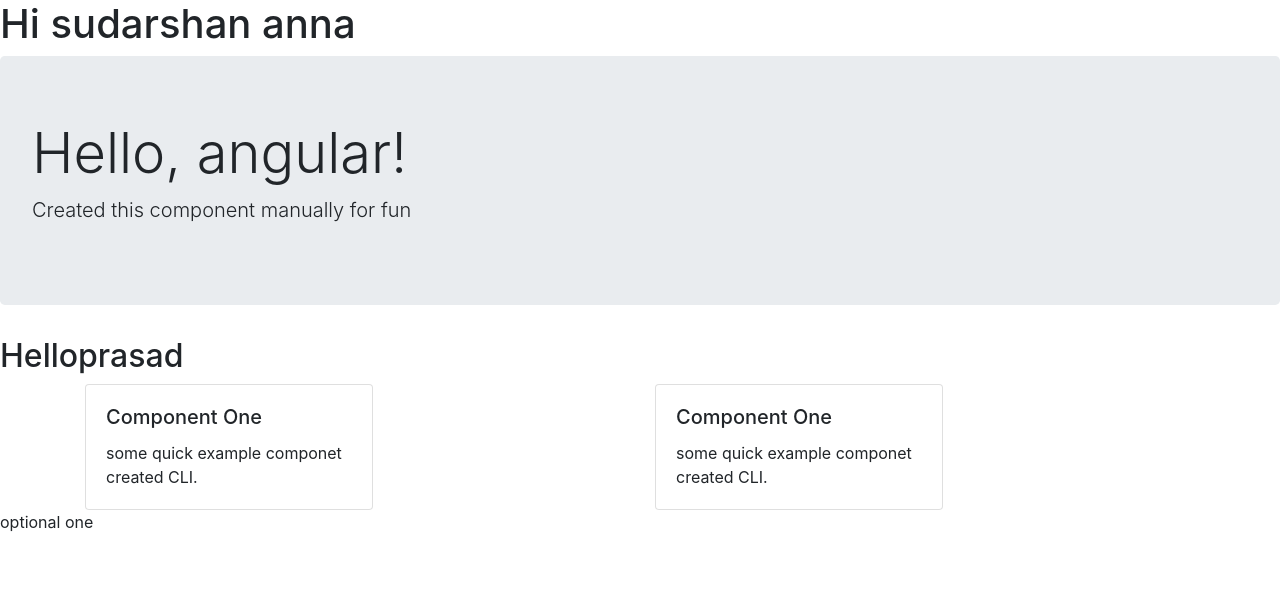
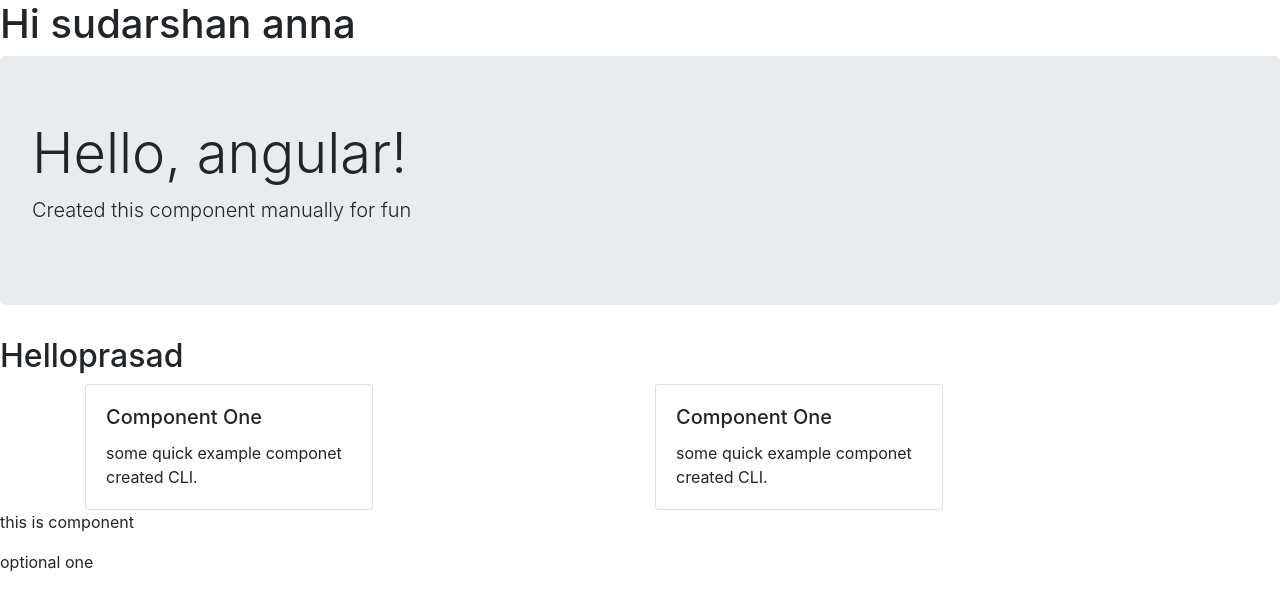
Before and after one commit to prasad39/second, an Angular app: page / in a window 1280 px wide. Shown: the top 610 px of the page. Built offline with nearby package versions, Linux system fonts and the light colour scheme.

Commit message:
Update ctwo.component.html

```diff
--- a/src/app/componentOne/ctwo/ctwo.component.html
+++ b/src/app/componentOne/ctwo/ctwo.component.html
@@ -0,0 +1 @@
+<p>this is component</p>
```
